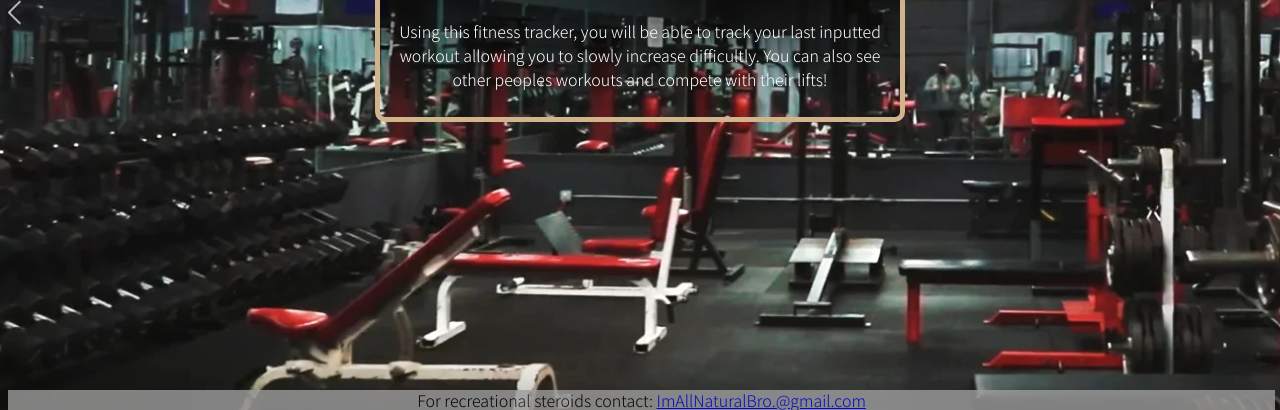
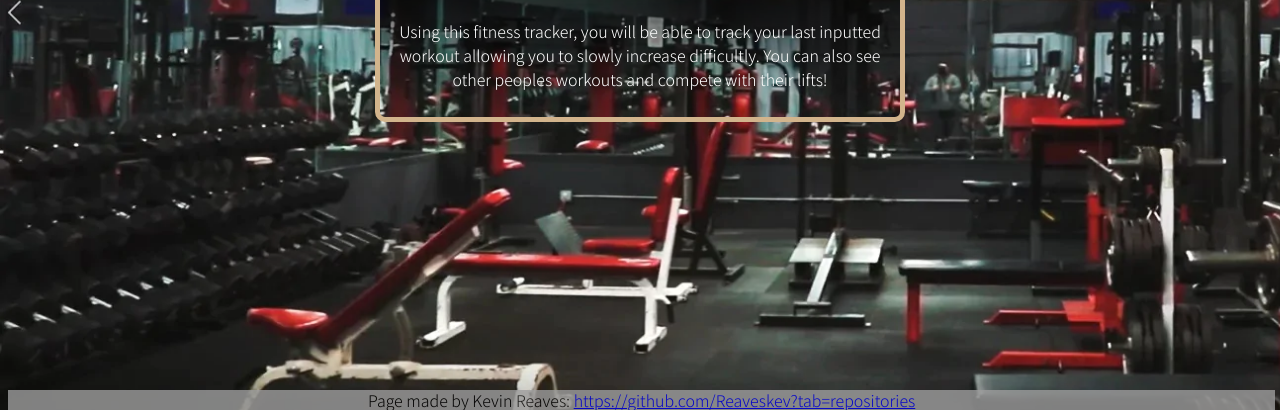
Before and after one commit to Reaveskev/MVP, a website: page public/index.html in a window 1280 px wide. Shown: the part 390-800 px from the top of the page. Drawn offline with Linux system fonts and the light colour scheme.

Commit message:
Added github

```diff
--- a/public/index.html
+++ b/public/index.html
@@ -93,6 +93,6 @@
     </div>
   </body>
   <footer>
-    <p>For recreational steroids contact:
-    <a href="mailto:ImAllNaturalBro.@gmail.com">ImAllNaturalBro.@gmail.com</a></p>
+    <p>Page made by Kevin Reaves:
+    <a href="https://github.com/Reaveskev?tab=repositories">https://github.com/Reaveskev?tab=repositories</a></p>
 </html>
```
